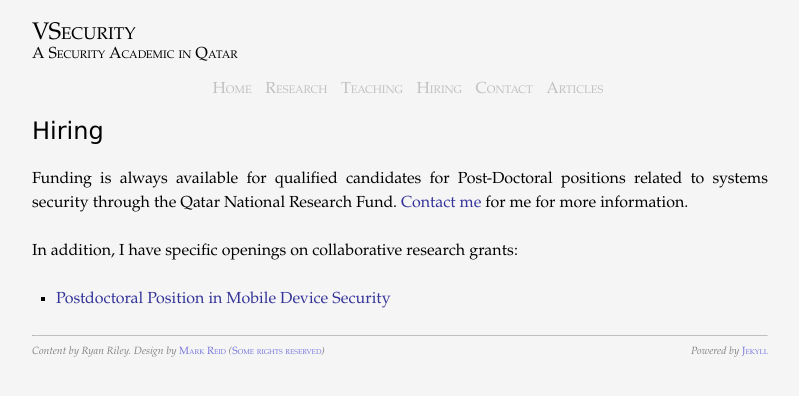
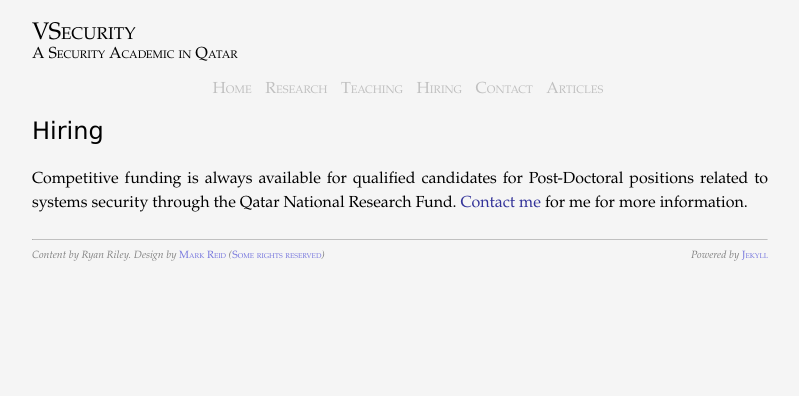
Before and after one commit to rriley/website, a Jekyll site: the page built from hiring/index.md, in a window 1280 px wide. Shown: the top 396 px of the page, without its empty margins (240-1039 px from the left). Built offline with Jekyll 4.4.1, drawn with Linux system fonts in a browser that asks for light colours; Markdown is read by kramdown in place of the engine named in the settings.

Commit message:
Removing listing for PostDoc

```diff
--- a/hiring/index.md
+++ b/hiring/index.md
@@ -5,10 +5,5 @@ title: Hiring
 
 #Hiring
 
-Funding is always available for qualified candidates for Post-Doctoral
+Competitive funding is always available for qualified candidates for Post-Doctoral
 positions related to systems security through the Qatar National Research Fund.  [Contact me](mailto:ryan.riley@qu.edu.qa) for me for more information.
-
-In addition, I have specific openings on collaborative research
-grants:
-
- * [Postdoctoral Position in Mobile Device Security](/hiring/postdoc-mobile.html)
```
